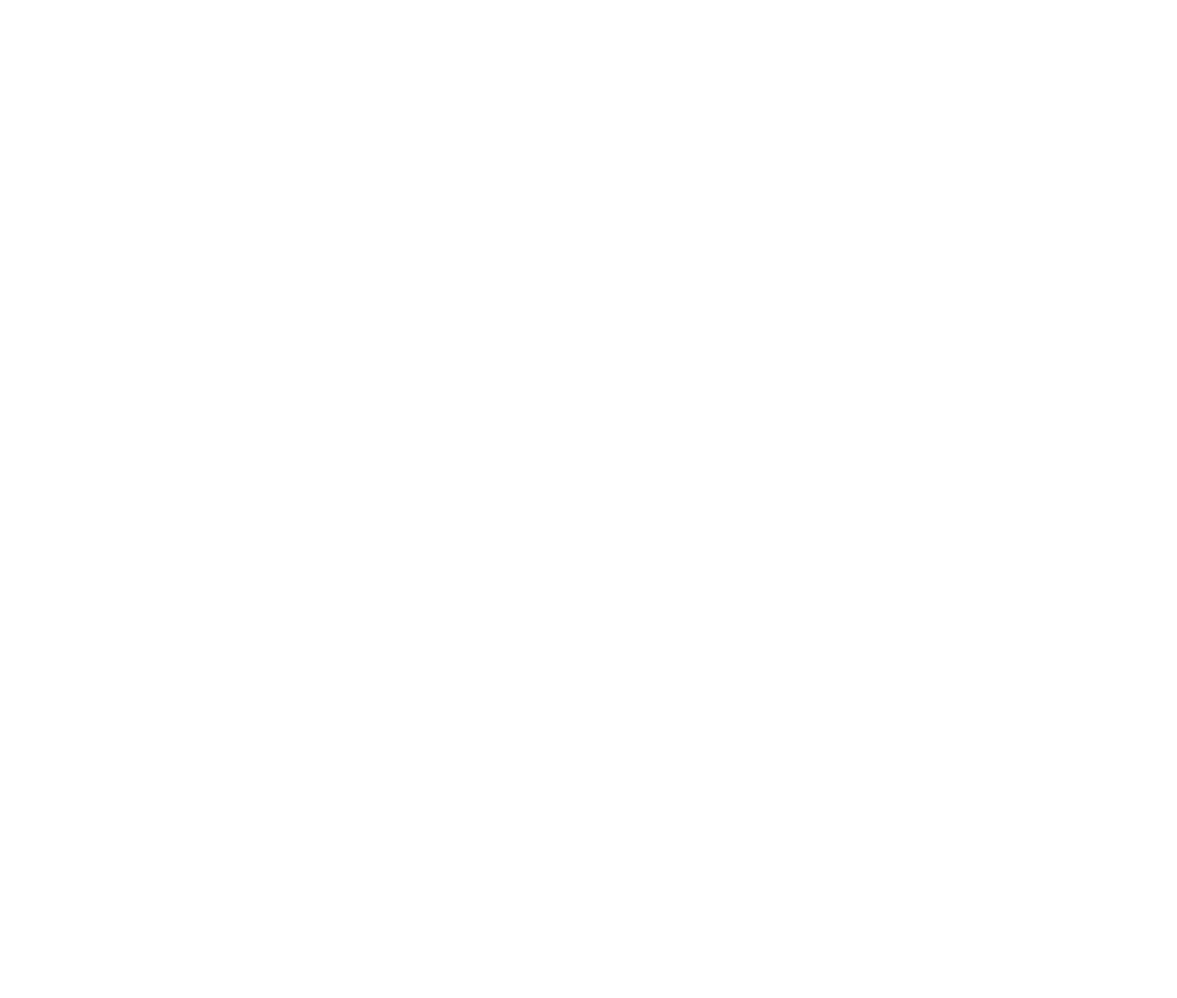
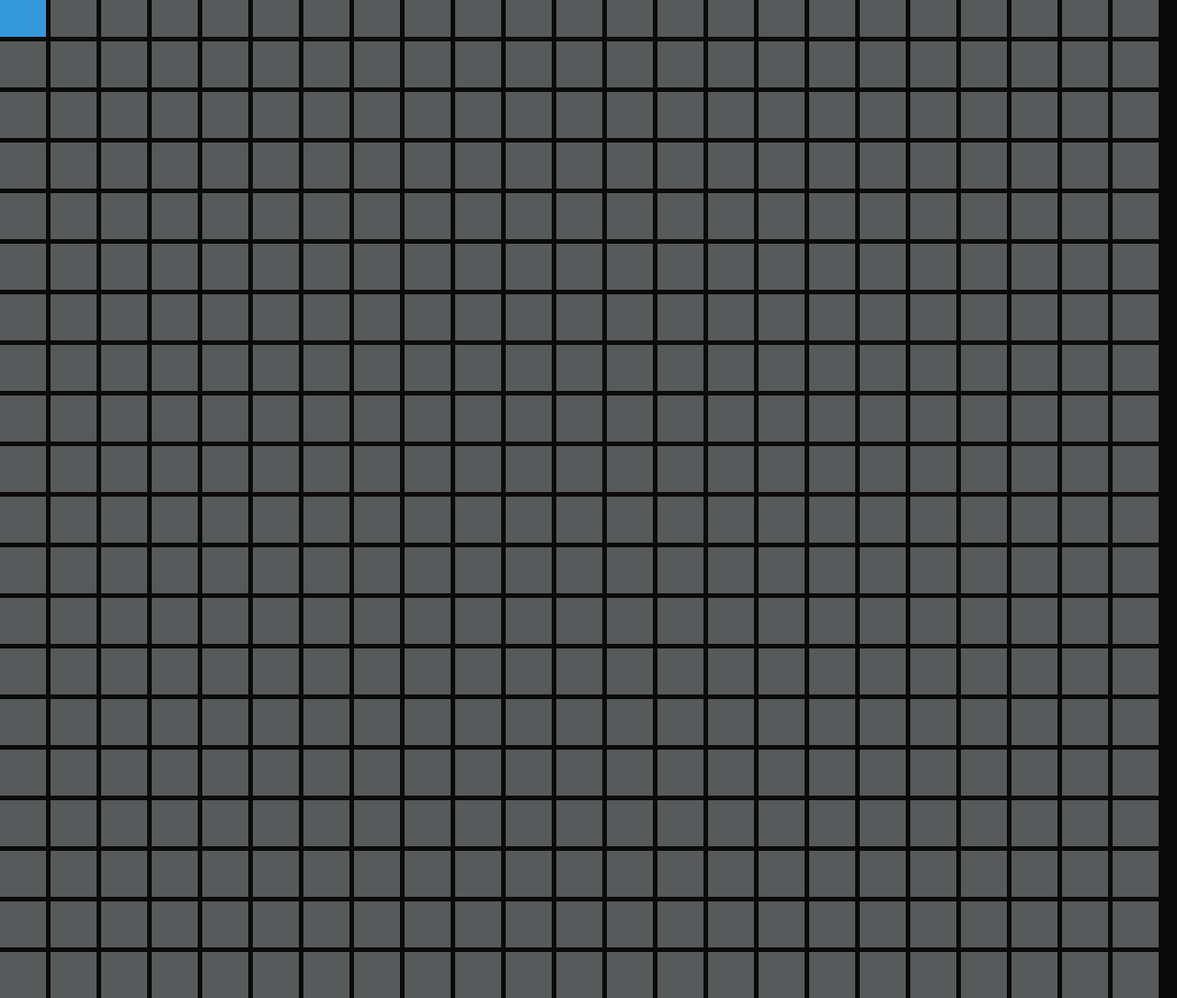
Before and after one commit to acciojob/Color-board-Tejaswini1397, a website: page main.html in a window 1280 px wide. Shown: the top 1085 px of the page at 92% size. Before the commit the page ends 800 px from the top, so only its background shows below. Drawn offline with Linux system fonts and the light colour scheme.

Commit message:
created a submission

```diff
--- a/main.html
+++ b/main.html
@@ -7,6 +7,9 @@
 </head>
 
 <body>
+	 <div class="container">
+        <!-- Generate 800 boxes dynamically with JavaScript -->
+    </div>
 	<!-- the entire body must be written by student -->
     <script type="text/javascript" src="./script.js">
 </script>
--- a/script.js
+++ b/script.js
@@ -1 +1,18 @@
-//your JS code here. If required.
+document.addEventListener('DOMContentLoaded', function () {
+    const container = document.querySelector('.container');
+
+    // Create 800 boxes
+    for (let i = 0; i < 800; i++) {
+        const square = document.createElement('div');
+        square.classList.add('square');
+        container.appendChild(square);
+
+        // Add event listener to reset color after 1 second
+        square.addEventListener('mouseover', function () {
+            square.style.backgroundColor = '#e74c3c';
+            setTimeout(() => {
+                square.style.backgroundColor = '#3498db';
+            }, 1000);
+        });
+    }
+});
--- a/styles.css
+++ b/styles.css
@@ -1 +1,26 @@
-/*  your css code here. If applicable */
+body {
+    display: flex;
+    justify-content: center;
+    align-items: center;
+    height: 100vh;
+    margin: 0;
+    background-color: #0b0a0a;
+}
+
+.container {
+    display: flex;
+    flex-wrap: wrap;
+    gap: 5px;
+}
+
+.square {
+    width: 50px;
+    height: 50px;
+    background-color: #575a5b;
+    transition: background-color 1s ease; /* Smooth transition */
+    cursor: pointer;
+}
+
+.square:hover {
+    background-color: #e74c3c;
+}
```
